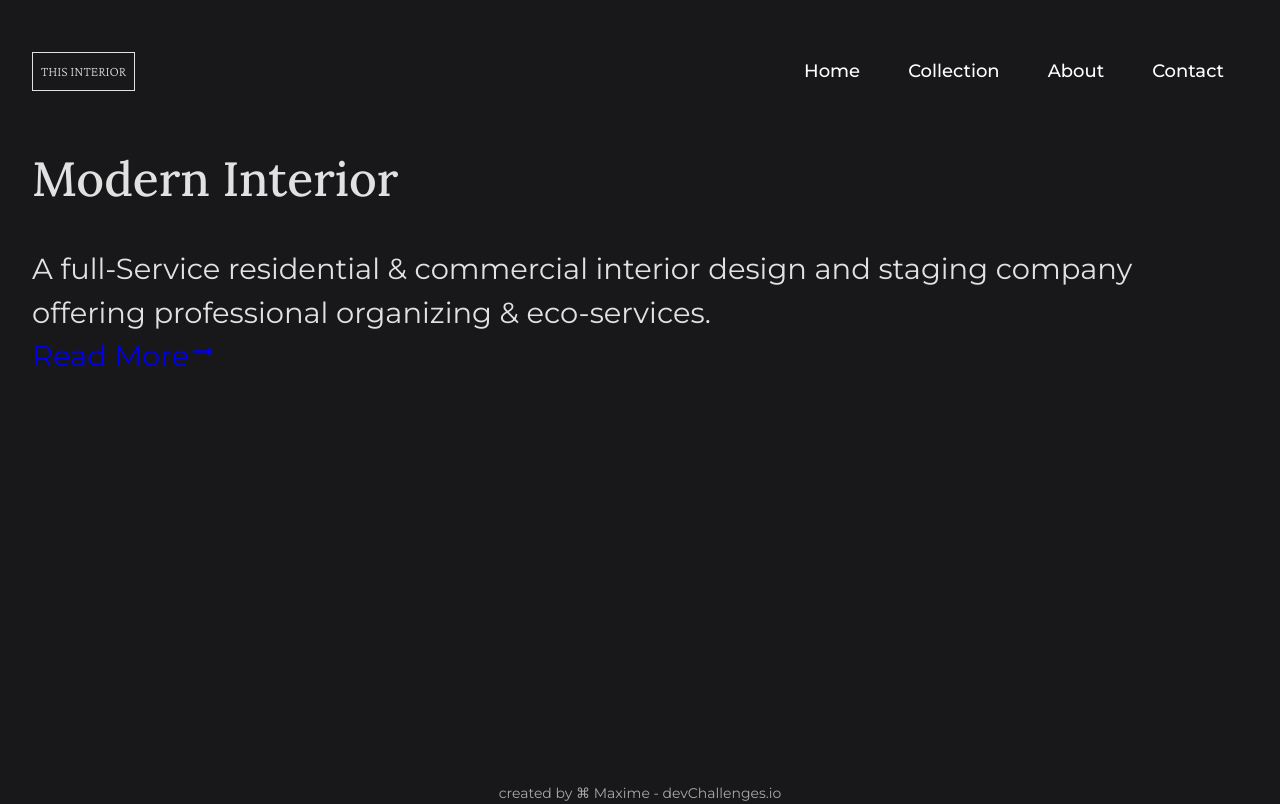
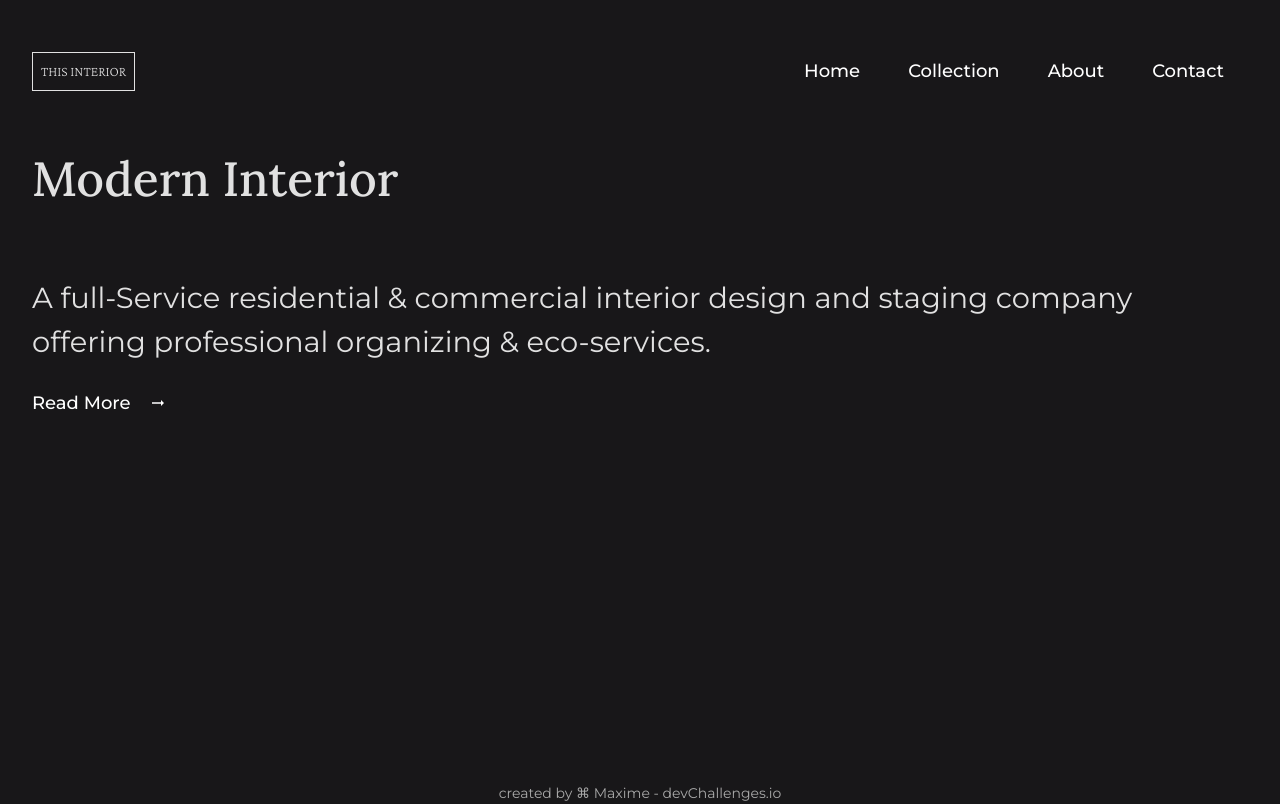
Before and after one commit to maax6/vite-designer, a React (Vite) app: page / in a window 1280 px wide. Built offline with nearby package versions, Linux system fonts and the light colour scheme; grey boxes are pictures that could not be loaded.

Commit message:
nestion link welcom ok

```diff
--- a/src/Components/Nav/_nav.scss
+++ b/src/Components/Nav/_nav.scss
@@ -58,7 +58,7 @@
     }
 
     &__menuIcon {
-        position: fixed;
+        position: absolute;
         cursor: pointer;
         display: none;
         width: 28px;
--- a/src/Components/Welcome/_welcome.scss
+++ b/src/Components/Welcome/_welcome.scss
@@ -2,20 +2,28 @@
 	display: flex;
 	flex-direction: column;
 	flex-wrap: wrap;
+
 	@media (max-width: 768px) {
 	  flex-direction: row;
 	}
+
 	&__title {
 	  font-family: 'Lora', serif;
 	  font-style: normal;
 	  font-weight: 500;
 	  font-size: 36px;
+
 	  @media (min-width: 768px) {
 		font-size: 48px;
 	  }
 	}
+
 	&__presentation {
+		display: flex;
+		flex-direction: column;
 	  font-size: 14px;
+	  gap: 1em;
+
 	  @media (min-width: 768px) {
 		font-size: 29px;
 	  }
@@ -26,30 +34,37 @@
 		font-weight: 400;
 		margin-top: 40px;
 		margin-bottom: 48px;
+
 		@media screen and (min-width: 768px) {
 		}
 	  }
-        &__link {
+
+	  .welcome__link {
 		display: flex;
 		align-items: center;
 		gap: 1em;
 		font-family: 'Montserrat';
 		font-style: normal;
 		font-weight: 700;
-            font-size: 50px;
+		font-size: 14px;
 		line-height: 22px;
 		font-weight: 500;
 		text-decoration: inherit;
 		color: #fff;
+		@media screen and (min-width : 768px) {
+			font-size:18px;
+		}
 	  }
 
 	  &__arrow {
 		font-size: 28px;
 	  }
 	}
+
 	&__portfolio {
 	  display: flex;
 	  flex-direction: column;
+
 	  &__imageContainer {
 		height: 100%;
 	  }
--- a/src/Components/Welcome/index.jsx
+++ b/src/Components/Welcome/index.jsx
@@ -2,7 +2,6 @@ import './_welcome.scss'
 import { MdArrowRightAlt } from 'react-icons/md'
 import { IconContext } from 'react-icons'
 import { NavLink } from 'react-router-dom'
-
 import interior from '../../img/interior.png'
 
 export function Welcome() {
```
Lines whose indentation alone changed are shown as unchanged.
